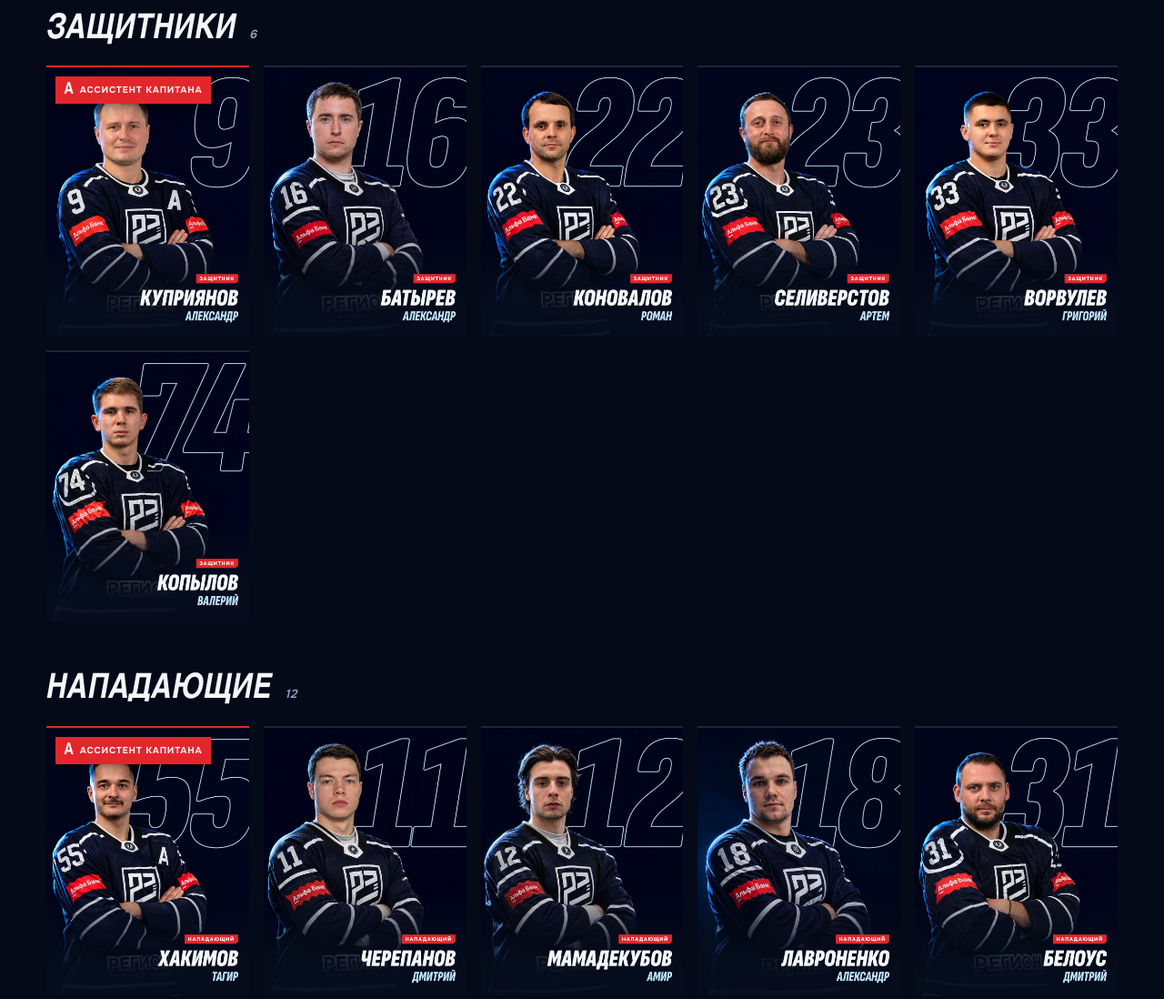
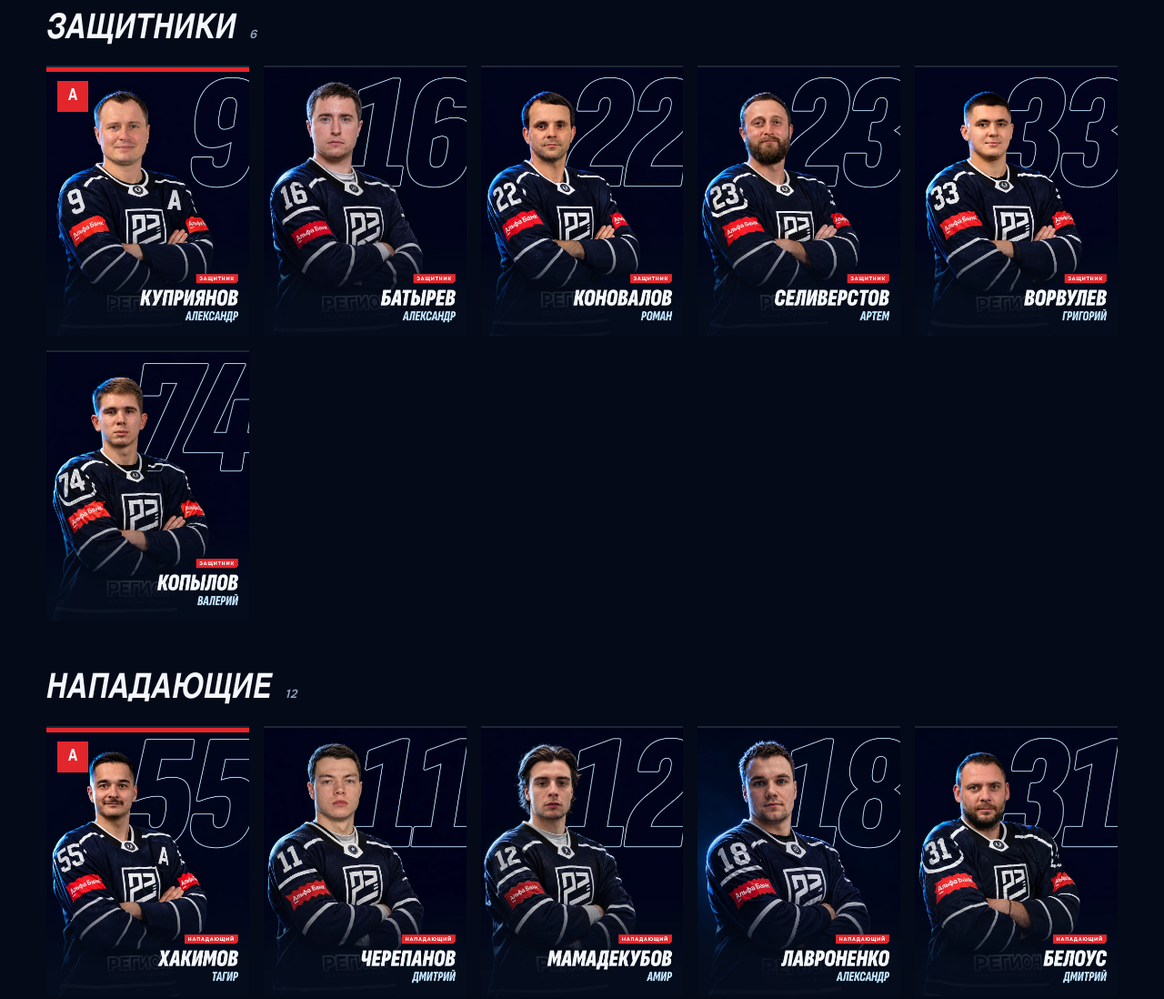
Before and after one commit to Karrighun/region23-site, a plain HTML site: page adult/site/team.html in a window 1280 px wide. Shown: the part 1626-2724 px from the top of the page at 91% size. Drawn offline with Linux system fonts and the light colour scheme; a web font is replaced by a local one.

Commit message:
Команда: у ассистентов капитана бейдж «A» и красная полоса сверху
Co-Authored-By: Claude Opus 5.5 <noreply@anthropic.com>

```diff
--- a/adult/site/team.html
+++ b/adult/site/team.html
@@ -75,7 +75,8 @@ dialog.pcd[open]{animation:plin .35s cubic-bezier(.2,.7,.1,1)}
 .pc .badge.wide small{font:700 10px/1 var(--text);letter-spacing:.08em;text-transform:uppercase}
 .pc .badge.wide{white-space:nowrap;top:10px;left:10px}
 @media (max-width:600px){.pc .badge.wide{height:22px;padding:0 7px;gap:5px;font-size:13px;top:8px;left:8px}.pc .badge.wide small{font-size:7.5px;letter-spacing:.05em}}
-.pc.asst{border-color:var(--red)!important;box-shadow:0 0 0 1px var(--red),0 10px 30px rgba(227,38,43,.28)}
+.pc.asst:before{content:"";position:absolute;left:0;right:0;top:0;height:5px;background:var(--red);z-index:3}
+.pc.asst .badge{top:15px}
 .crew{display:grid;grid-template-columns:repeat(2,minmax(0,1fr));gap:18px}
 .mate{display:flex;align-items:center;gap:18px;padding:18px 20px;border-radius:22px;background:var(--card);border:1px solid var(--line)}
 .mate .ini{flex:none;width:72px;height:72px;display:grid;place-items:center;background:radial-gradient(ellipse at 50% 30%,#1b2a55,#060b18);font-family:var(--display);font-weight:700;font-size:26px;color:var(--ice)}
@@ -116,7 +117,7 @@ dialog.pcd[open]{animation:plin .35s cubic-bezier(.2,.7,.1,1)}
       </div>
       <div class="grp" id="nhl-d"><h3>Защитники <span>6</span></h3>
         <div class="roster">
-          <div class="pc card asst rv"><span class="badge wide">A<small>ассистент капитана</small></span><img src="img/c-kupriyanov.webp" alt="Александр Куприянов" loading="lazy"><div class="cap"><b>Александр Куприянов</b><span>Защитник · ассистент капитана</span><em>Лучший защитник НХЛ 25/26 · 50 матчей за клуб</em></div></div>
+          <div class="pc card asst rv"><span class="badge">A</span><img src="img/c-kupriyanov.webp" alt="Александр Куприянов" loading="lazy"><div class="cap"><b>Александр Куприянов</b><span>Защитник · ассистент капитана</span><em>Лучший защитник НХЛ 25/26 · 50 матчей за клуб</em></div></div>
           <div class="pc card rv"><img src="img/c-batyrev.webp" alt="Александр Батырев" loading="lazy"><div class="cap"><b>Александр Батырев</b><span>Защитник</span><em>MVP матча со «Штормом» — 4 очка</em></div></div>
           <div class="pc card rv"><img src="img/c-konovalov.webp" alt="Роман Коновалов" loading="lazy"><div class="cap"><b>Роман Коновалов</b><span>Защитник</span></div></div>
           <div class="pc card rv"><img src="img/c-seliverstov.webp" alt="Артем Селиверстов" loading="lazy"><div class="cap"><b>Артем Селиверстов</b><span>Защитник</span></div></div>
@@ -126,7 +127,7 @@ dialog.pcd[open]{animation:plin .35s cubic-bezier(.2,.7,.1,1)}
       </div>
       <div class="grp" id="nhl-f"><h3>Нападающие <span>12</span></h3>
         <div class="roster">
-          <div class="pc card asst rv"><span class="badge wide">A<small>ассистент капитана</small></span><img src="img/c-khakimov.webp" alt="Тагир Хакимов" loading="lazy"><div class="cap"><b>Тагир Хакимов</b><span>Нападающий · ассистент капитана</span></div></div>
+          <div class="pc card asst rv"><span class="badge">A</span><img src="img/c-khakimov.webp" alt="Тагир Хакимов" loading="lazy"><div class="cap"><b>Тагир Хакимов</b><span>Нападающий · ассистент капитана</span></div></div>
           <div class="pc card rv"><img src="img/c-cherepanov.webp" alt="Дмитрий Черепанов" loading="lazy"><div class="cap"><b>Дмитрий Черепанов</b><span>Нападающий</span></div></div>
           <div class="pc card rv"><img src="img/c-mamadekubov.webp" alt="Амир Мамадекубов" loading="lazy"><div class="cap"><b>Амир Мамадекубов</b><span>Нападающий</span></div></div>
           <div class="pc card rv"><img src="img/c-lavronenko.webp" alt="Александр Лавроненко" loading="lazy"><div class="cap"><b>Александр Лавроненко</b><span>Нападающий</span><em>Лучший нападающий Кубка ЮС 25/26</em></div></div>
@@ -152,7 +153,7 @@ dialog.pcd[open]{animation:plin .35s cubic-bezier(.2,.7,.1,1)}
       </div>
       <div class="grp" id="kus-d"><h3>Защитники <span>7</span></h3>
         <div class="roster">
-          <div class="pc card asst rv"><span class="badge wide">A<small>ассистент капитана</small></span><img src="img/c-kupriyanov.webp" alt="Александр Куприянов" loading="lazy"><div class="cap"><b>Александр Куприянов</b><span>Защитник · ассистент капитана</span><em>Лучший защитник НХЛ 25/26 · 50 матчей за клуб</em></div></div>
+          <div class="pc card asst rv"><span class="badge">A</span><img src="img/c-kupriyanov.webp" alt="Александр Куприянов" loading="lazy"><div class="cap"><b>Александр Куприянов</b><span>Защитник · ассистент капитана</span><em>Лучший защитник НХЛ 25/26 · 50 матчей за клуб</em></div></div>
           <div class="pc card rv"><img src="img/c-batyrev.webp" alt="Александр Батырев" loading="lazy"><div class="cap"><b>Александр Батырев</b><span>Защитник</span><em>MVP матча со «Штормом» — 4 очка</em></div></div>
           <div class="pc card rv"><img src="img/c-seliverstov.webp" alt="Артем Селиверстов" loading="lazy"><div class="cap"><b>Артем Селиверстов</b><span>Защитник</span></div></div>
           <div class="pc card rv"><img src="img/c-vorvulev.webp" alt="Григорий Ворвулев" loading="lazy"><div class="cap"><b>Григорий Ворвулев</b><span>Защитник</span></div></div>
@@ -163,7 +164,7 @@ dialog.pcd[open]{animation:plin .35s cubic-bezier(.2,.7,.1,1)}
       </div>
       <div class="grp" id="kus-f"><h3>Нападающие <span>17</span></h3>
         <div class="roster">
-          <div class="pc card asst rv"><span class="badge wide">A<small>ассистент капитана</small></span><img src="img/c-khakimov.webp" alt="Тагир Хакимов" loading="lazy"><div class="cap"><b>Тагир Хакимов</b><span>Нападающий · ассистент капитана</span></div></div>
+          <div class="pc card asst rv"><span class="badge">A</span><img src="img/c-khakimov.webp" alt="Тагир Хакимов" loading="lazy"><div class="cap"><b>Тагир Хакимов</b><span>Нападающий · ассистент капитана</span></div></div>
           <div class="pc ph rv"><span class="num">8</span><img class="mono" src="../../assets/logo.svg" alt=""><div class="cap"><b>Святослав Большаков</b><span>Нападающий</span></div></div>
           <div class="pc ph rv"><span class="num">11</span><img class="mono" src="../../assets/logo.svg" alt=""><div class="cap"><b>Антон Фофанов</b><span>Нападающий</span></div></div>
           <div class="pc card rv"><img src="img/c-lavronenko.webp" alt="Александр Лавроненко" loading="lazy"><div class="cap"><b>Александр Лавроненко</b><span>Нападающий</span><em>Лучший нападающий Кубка ЮС 25/26</em></div></div>
```
